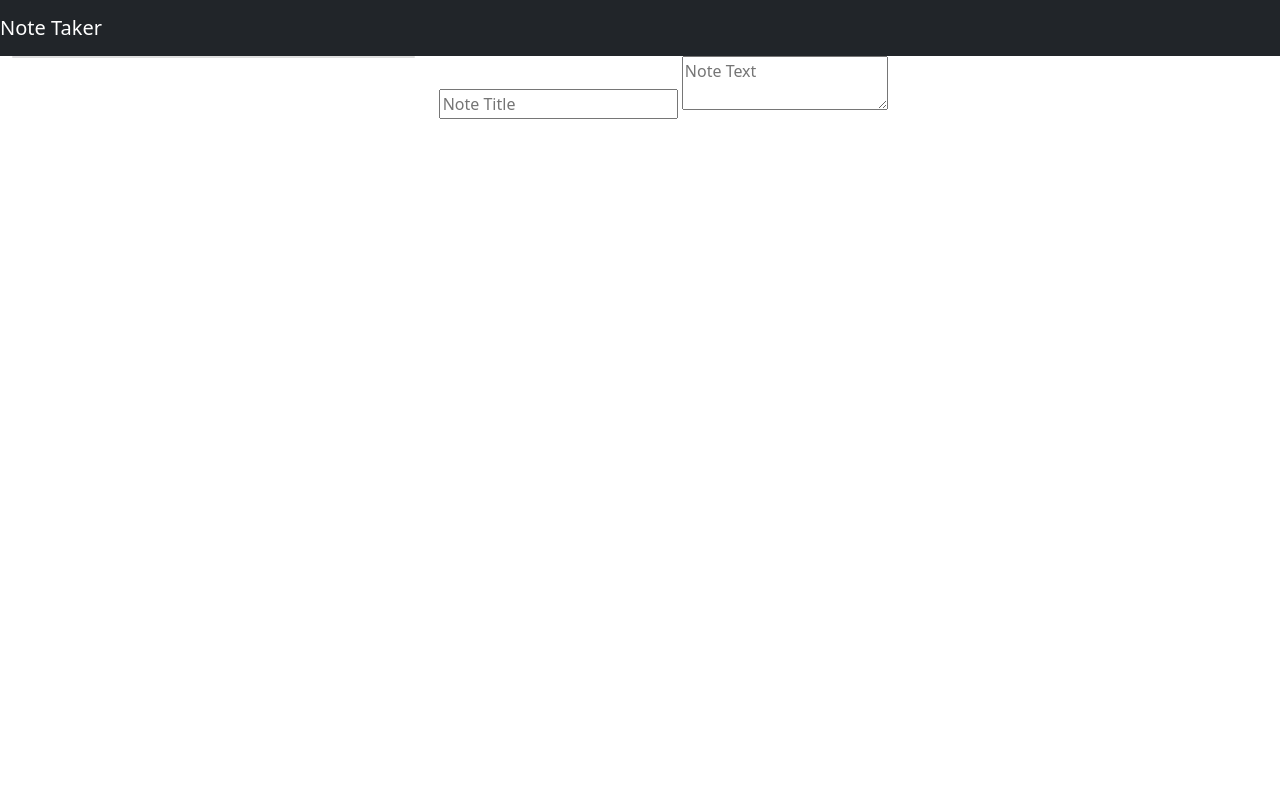
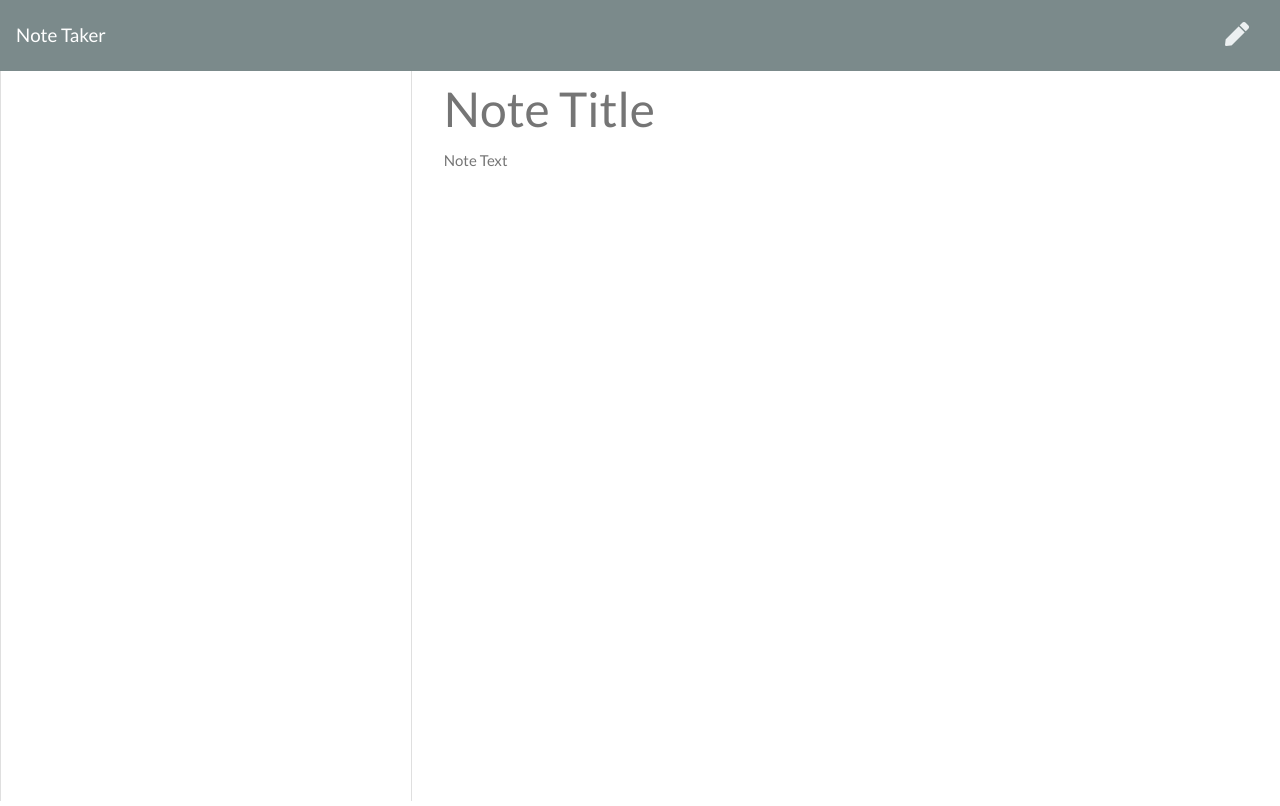
Before and after one commit to mrjacoughlin/Note-Taker, a website: page public/notes.html in a window 1280 px wide. Drawn offline with nearby package versions, Linux system fonts and the light colour scheme; no server answers.

Commit message:
updated bootstrap

```diff
--- a/public/assets/css/styles.css
+++ b/public/assets/css/styles.css
@@ -0,0 +1,73 @@
+html,
+body {
+  height: 100%;
+  margin: 0;
+  padding: 0;
+}
+
+.save-note {
+  display: none;
+}
+
+.icons i {
+  margin-left: 15px;
+  margin-right: 15px;
+  font-size: 1.5rem;
+  cursor: pointer;
+}
+
+.note-textarea,
+.note-title {
+  color: #000000;
+  width: 100%;
+  outline: none;
+  border: none;
+}
+
+.note-textarea {
+  resize: none;
+  height: calc(100% - 63px);
+  padding-top: 15px;
+}
+
+.note-title {
+  height: 50px;
+  margin-top: 13px;
+  font-size: 3rem;
+}
+
+.note-title:read-only,
+.note-textarea:read-only {
+  color: #757575;
+}
+
+.list-container .card {
+  height: calc(100vh - 70px);
+  border-bottom: none;
+  border-bottom-right-radius: 0;
+  border-bottom-left-radius: 0;
+}
+
+.list-container {
+  padding-left: 0;
+}
+
+.list-container .list-group,
+.list-container .list-group-item:first-child,
+.list-container .card {
+  border-top: none;
+  border-top-right-radius: 0;
+  border-top-left-radius: 0;
+}
+
+.list-container i {
+  font-size: 1.1rem;
+  cursor: pointer;
+}
+
+.list-container .list-group-item {
+  border-left: none;
+  border-right: none;
+  padding: 20px;
+  cursor: pointer;
+}
--- a/public/notes.html
+++ b/public/notes.html
@@ -4,16 +4,12 @@
     <meta charset="UTF-8" />
     <meta name="viewport" content="width=device-width, initial-scale=1.0" />
     <meta http-equiv="X-UA-Compatible" content="ie=edge" />
-    <link
-      rel="stylesheet"
-      href="https://cdn.jsdelivr.net/npm/bootstrap@5.0.0-beta1/dist/css/bootstrap.min.css"
-      rel="stylesheet"
-      integrity="sha384-giJF6kkoqNQ00vy+HMDP7azOuL0xtbfIcaT9wjKHr8RbDVddVHyTfAAsrekwKmP1"
-      crossorigin="anonymous"
-    />
+    <title>Note Taker</title>
+    <link rel="stylesheet" href="https://cdnjs.cloudflare.com/ajax/libs/bootswatch/4.1.3/flatly/bootstrap.min.css" />
+  <link rel="stylesheet" href="https://use.fontawesome.com/releases/v5.3.1/css/all.css" integrity="sha384-mzrmE5qonljUremFsqc01SB46JvROS7bZs3IO2EmfFsd15uHvIt+Y8vEf7N7fWAU"
+    crossorigin="anonymous">
+    <link rel="stylesheet" href="../public/assets/css/styles.css" />
 
-    <link rel="stylesheet" href="./assets/css/styles.css" />
-    <title>Note Taker</title>
   </head>
 
   <body>
@@ -43,6 +39,6 @@
       </div>
     </div>
     <script src="https://cdnjs.cloudflare.com/ajax/libs/jquery/3.3.1/jquery.min.js"></script>
-    <script src="./assets/js/index.js"></script>
+    <script src="../public/assets/js/index.js></script>
   </body>
 </html>
```
Also changed, not shown: public/index.html (+2 -8 lines).
